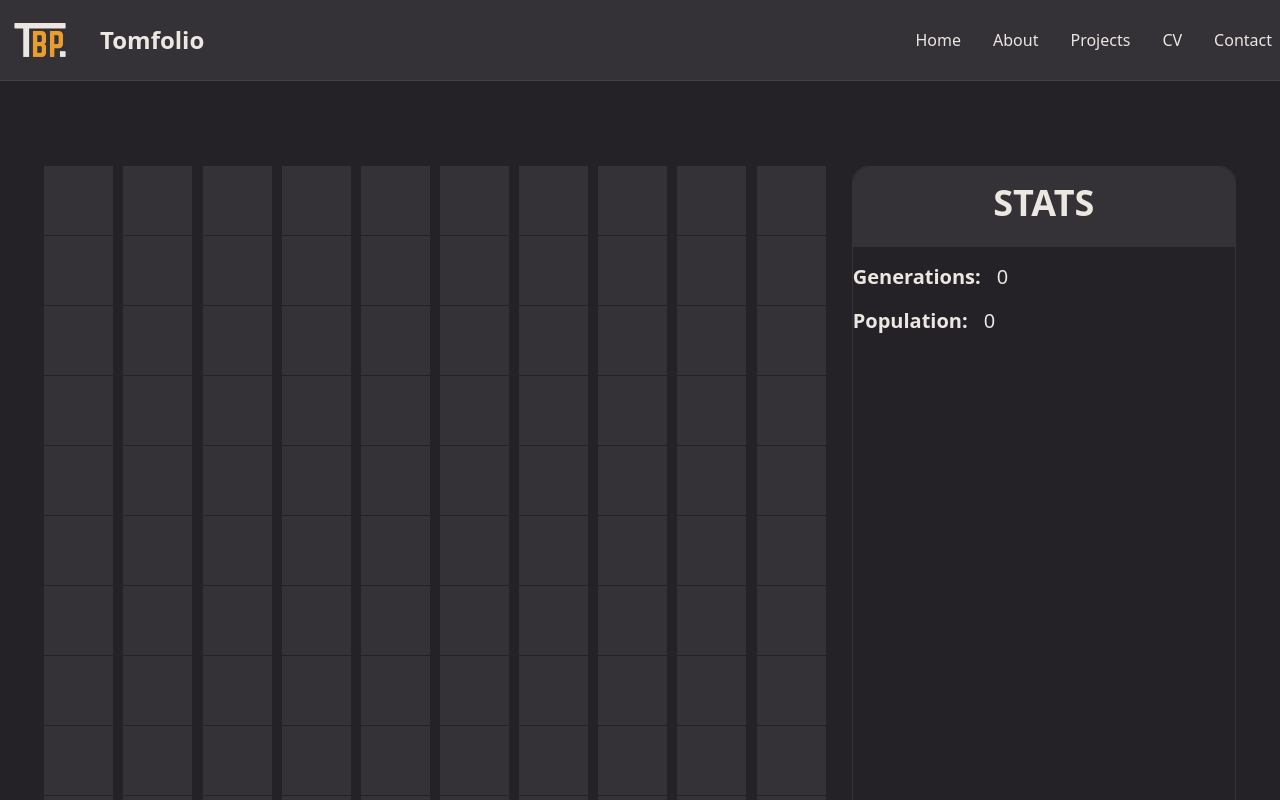
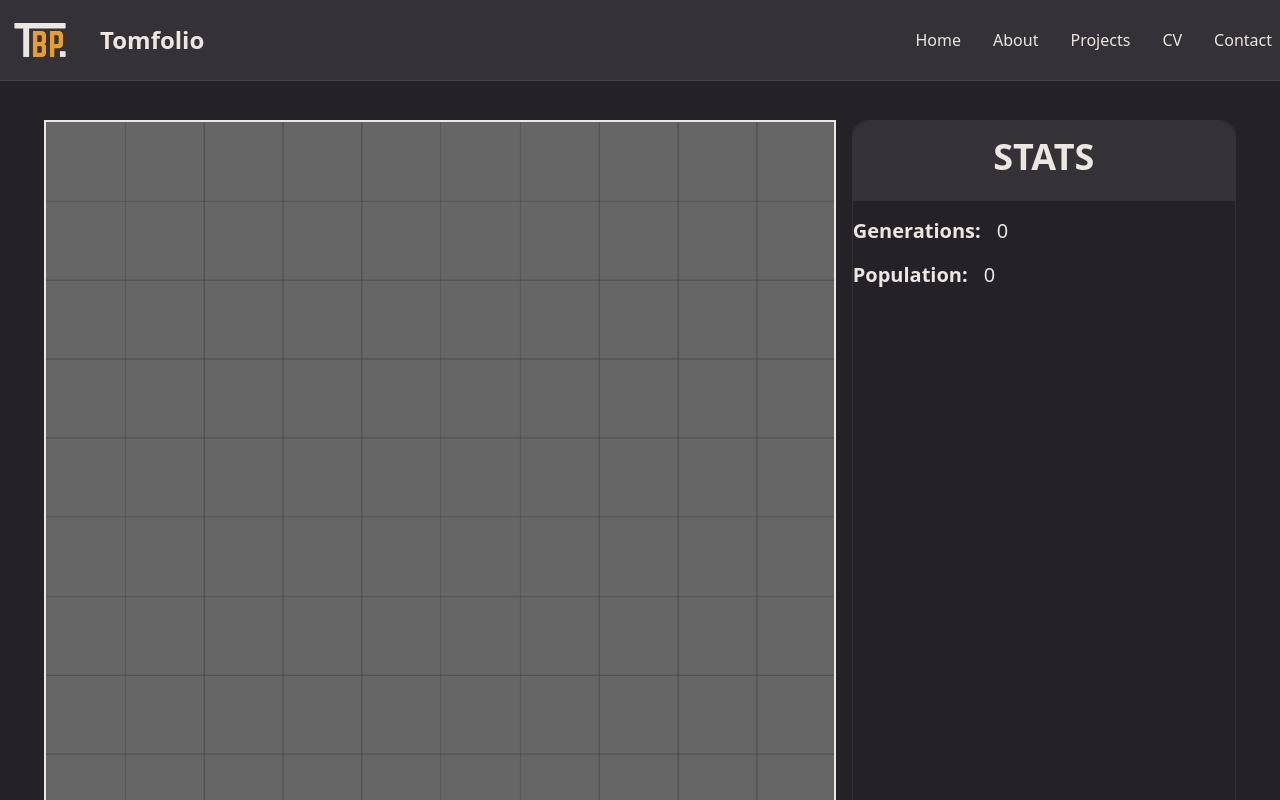
Before and after one commit to Tomi-Tom/Tomfolio, a React (Vite) app: page /lifegame in a window 1280 px wide. Shown: the top 800 px of the page. Built offline with nearby package versions, Linux system fonts and the light colour scheme; grey boxes are pictures that could not be loaded.

Commit message:
fix: opti grid with a canva instead of a grid filled with div

```diff
--- a/src/components/LifeGame/GameGrid.tsx
+++ b/src/components/LifeGame/GameGrid.tsx
@@ -1,4 +1,4 @@
-import React, { useMemo } from 'react'
+import React, { useRef, useEffect } from 'react'
 
 interface GameGridProps {
   border: number
@@ -11,40 +11,62 @@ const GameGrid: React.FC<GameGridProps> = ({
   cells,
   handleCellClick,
 }) => {
-  const height = window.innerHeight - 100
+  const canvasRef = useRef<HTMLCanvasElement>(null)
+  const gridcells = []
+  for (let i = 0; i < border; i++) {
+    gridcells.push([])
+    for (let j = 0; j < border; j++) {
+      gridcells[i].push(cells[i * border + j])
+    }
+  }
+  const canvasWidth = window.innerHeight - 100
+  const cellSize = canvasWidth / border
 
-  function isLeftMouseButtonPressed(event) {
-    return event.buttons === 1
+  useEffect(() => {
+    const canvas = canvasRef.current
+    if (!canvas) return
+
+    const ctx = canvas.getContext('2d')
+    if (!ctx) return
+
+    // Clear canvas
+    ctx.clearRect(0, 0, canvas.width, canvas.height)
+
+    // Draw cells
+    gridcells.forEach((row, rowIndex) => {
+      row.forEach((cell, colIndex) => {
+        ctx.fillStyle = cell ? '#f5f5f5' : '#666'
+        ctx.fillRect(
+          colIndex * (cellSize + 0.2),
+          rowIndex * (cellSize + 0.2),
+          cellSize,
+          cellSize
+        )
+      })
+    })
+  }, [gridcells, border, cellSize])
+
+  function handleCanvasClick(
+    event: React.MouseEvent<HTMLCanvasElement, MouseEvent>
+  ) {
+    const rect = event.currentTarget.getBoundingClientRect()
+    const x = event.clientX - rect.left
+    const y = event.clientY - rect.top
+    const col = Math.floor(x / (cellSize + 0.2))
+    const row = Math.floor(y / (cellSize + 0.2))
+    const index = row * border + col
+    handleCellClick(index)
   }
 
   return (
     <div className="flex flex-col gap-4">
-      <div
-        className={`grid`}
-        style={{
-          gridTemplateColumns: `repeat(${border}, 1fr)`,
-          gridTemplateRows: `repeat(${border}, 1fr)`,
-        }}
-      >
-        {cells.flat().map((state, i) => (
-          <div
-            key={i}
-            className={`${state ? 'bg-gray-300' : 'bg-background-2'}`}
-            style={{
-              width: (height - 1 * border) / border,
-              height: (height - 1 * border) / border,
-              marginRight: 1,
-              marginBottom: 1,
-            }}
-            onMouseEnter={(e) => {
-              if (isLeftMouseButtonPressed(e)) {
-                handleCellClick(i)
-              }
-            }}
-            onMouseDown={() => handleCellClick(i)}
-          />
-        ))}
-      </div>
+      <canvas
+        ref={canvasRef}
+        width={canvasWidth}
+        height={canvasWidth}
+        onClick={handleCanvasClick}
+        style={{ border: '2px solid' }}
+      />
     </div>
   )
 }
```
